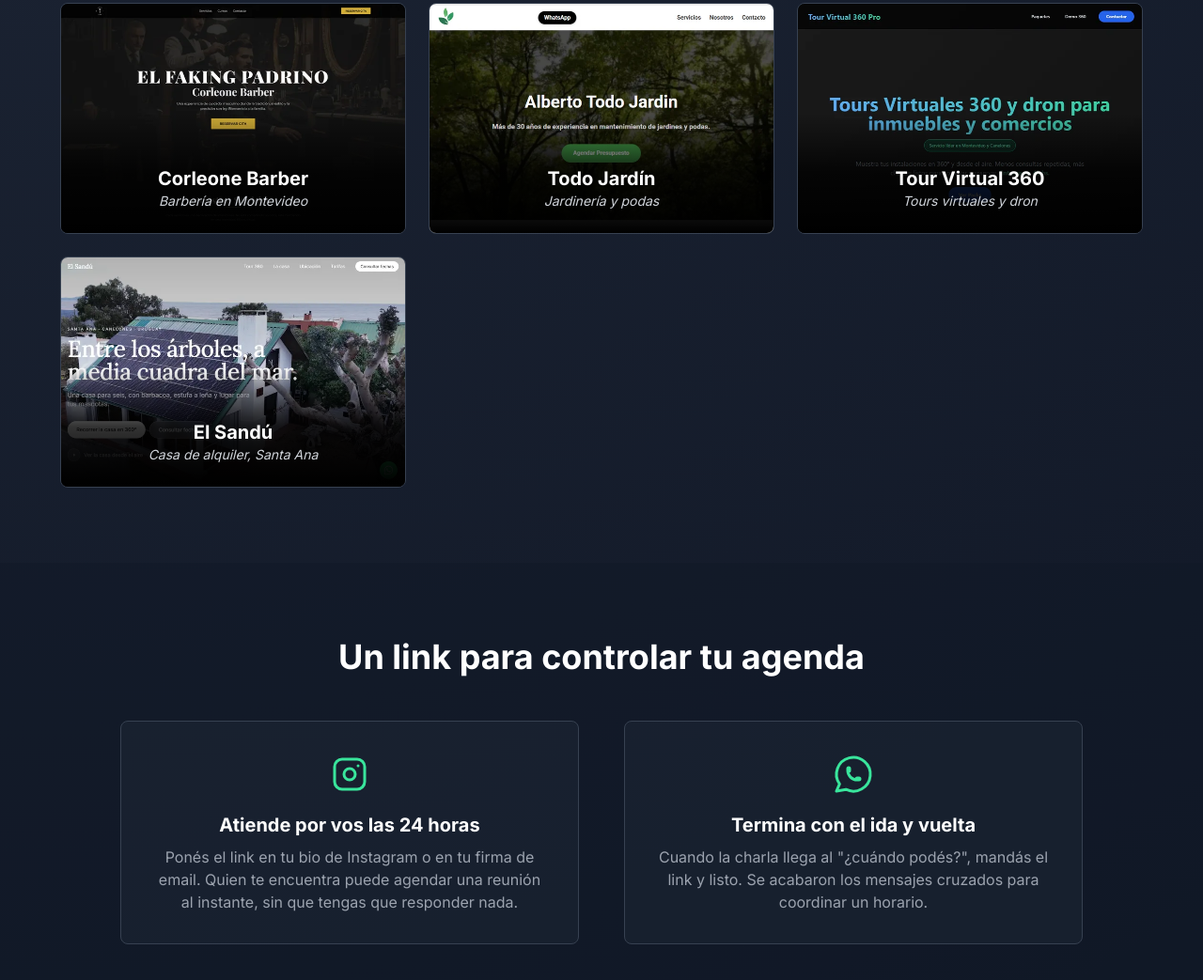
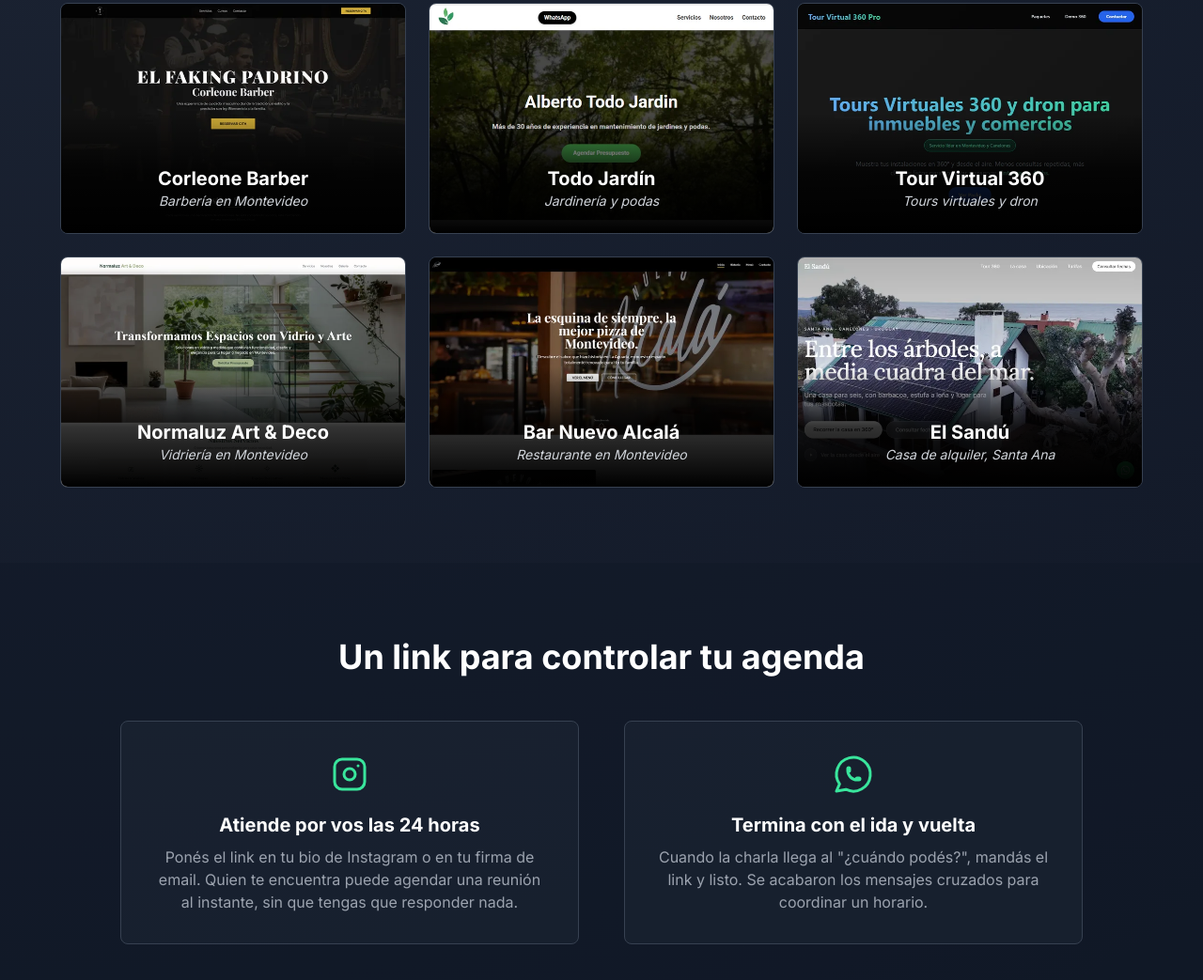
Before and after one commit to jperezpro/jperez, a website: page index.html in a window 1280 px wide. Shown: the part 1037-2080 px from the top of the page at 94% size. Drawn offline with Linux system fonts and the light colour scheme.

Commit message:
Vuelven Normaluz y Nuevo Alcalá al portfolio
Son trabajos hechos por Javier y siguen en Trabajos aunque ya no sean clientes.

Co-Authored-By: Claude Opus 5.5 <noreply@anthropic.com>

```diff
--- a/index.html
+++ b/index.html
@@ -259,6 +259,28 @@
                                 <div class="transform transition-transform duration-300 group-hover:-translate-y-1">
                                     <h3 class="text-xl font-bold text-white text-center">Tour Virtual 360</h3>
                                     <p class="text-gray-300 italic text-center text-sm">Tours virtuales y dron</p>
+                                </div>
+                            </div>
+                        </div>
+                    </a>
+                    <a href="https://normaluz.pages.dev/" target="_blank" rel="noopener noreferrer" class="block hover:no-underline group">
+                        <div class="relative rounded-lg overflow-hidden border border-gray-700 h-full hover:border-[#39E59C] transition-all duration-300">
+                            <img src="assets/images/proyectos/normaluz-vidrieria-720.webp" srcset="assets/images/proyectos/normaluz-vidrieria-720.webp 720w, assets/images/proyectos/normaluz-vidrieria-1080.webp 1080w" sizes="(min-width: 1024px) 368px, (min-width: 768px) calc(50vw - 28px), calc(100vw - 32px)" width="1080" height="720" alt="Sitio web de Normaluz Art &amp; Deco, vidriería en Montevideo" class="w-full h-full object-cover" loading="lazy" decoding="async">
+                            <div class="absolute bottom-0 left-0 right-0 p-6 pt-14 bg-gradient-to-t from-black via-black/80 to-transparent">
+                                <div class="transform transition-transform duration-300 group-hover:-translate-y-1">
+                                    <h3 class="text-xl font-bold text-white text-center">Normaluz Art &amp; Deco</h3>
+                                    <p class="text-gray-300 italic text-center text-sm">Vidriería en Montevideo</p>
+                                </div>
+                            </div>
+                        </div>
+                    </a>
+                    <a href="https://nuevo-alcala.pages.dev/" target="_blank" rel="noopener noreferrer" class="block hover:no-underline group">
+                        <div class="relative rounded-lg overflow-hidden border border-gray-700 h-full hover:border-[#39E59C] transition-all duration-300">
+                            <img src="assets/images/proyectos/bar-nuevo-alcala-720.webp" srcset="assets/images/proyectos/bar-nuevo-alcala-720.webp 720w, assets/images/proyectos/bar-nuevo-alcala-1080.webp 1080w" sizes="(min-width: 1024px) 368px, (min-width: 768px) calc(50vw - 28px), calc(100vw - 32px)" width="1080" height="720" alt="Sitio web del Bar Nuevo Alcalá, restaurante en Montevideo" class="w-full h-full object-cover" loading="lazy" decoding="async">
+                            <div class="absolute bottom-0 left-0 right-0 p-6 pt-14 bg-gradient-to-t from-black via-black/80 to-transparent">
+                                <div class="transform transition-transform duration-300 group-hover:-translate-y-1">
+                                    <h3 class="text-xl font-bold text-white text-center">Bar Nuevo Alcalá</h3>
+                                    <p class="text-gray-300 italic text-center text-sm">Restaurante en Montevideo</p>
                                 </div>
                             </div>
                         </div>
```
Also changed, not shown: CAMBIOS-OFERTA.md (+4 -0 lines).
